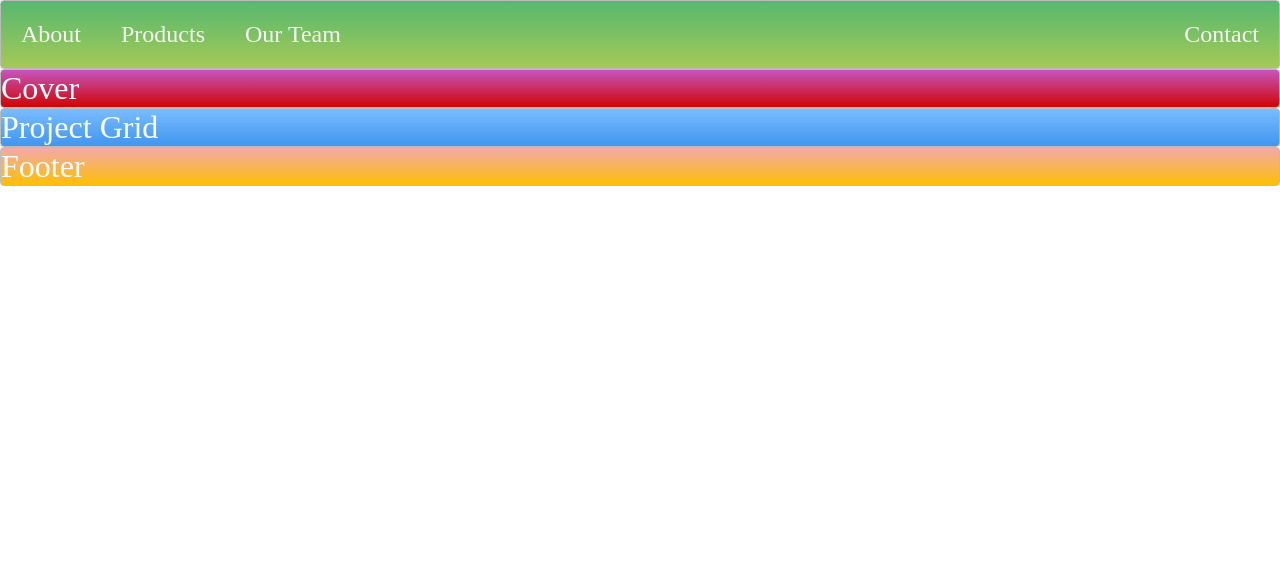
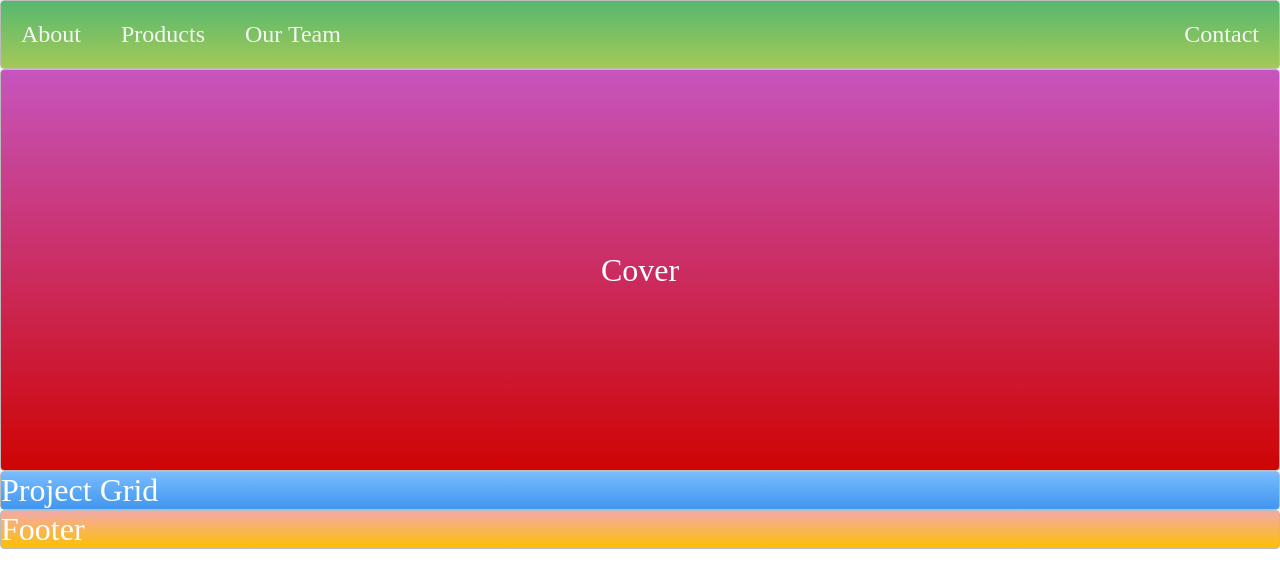
Before and after one commit to tiborhajszan/ZtmCourse_WebDeveloper, a plain HTML site: page Project_Layout/index.html in a window 1280 px wide. Drawn offline with Linux system fonts and the light colour scheme.

Commit message:
Lesson "Solution: Cover" : Completed.

```diff
--- a/Project_Layout/index.html
+++ b/Project_Layout/index.html
@@ -28,7 +28,9 @@
     </ul>
   </nav>
 
-  <div class="zone red">Cover</div>
+  <!-- cover -->
+  <div class="zone red container">Cover</div>
+
   <div class="zone blue">Project Grid</div>
   <div class="zone yellow">Footer</div>
 
--- a/Project_Layout/style.css
+++ b/Project_Layout/style.css
@@ -52,6 +52,15 @@ a {
     text-decoration: none;
 }
 
+/*** cover ************************************************************************************************************/
+
+.container {
+    display: flex;
+    height: 50vh;
+    justify-content: center;
+    align-items: center;
+}
+
 /*https://paulund.co.uk/how-to-create-shiny-css-buttons*/
 /***********************************************************************
  *  Green Background
```
Also changed, not shown: 1 other file.
